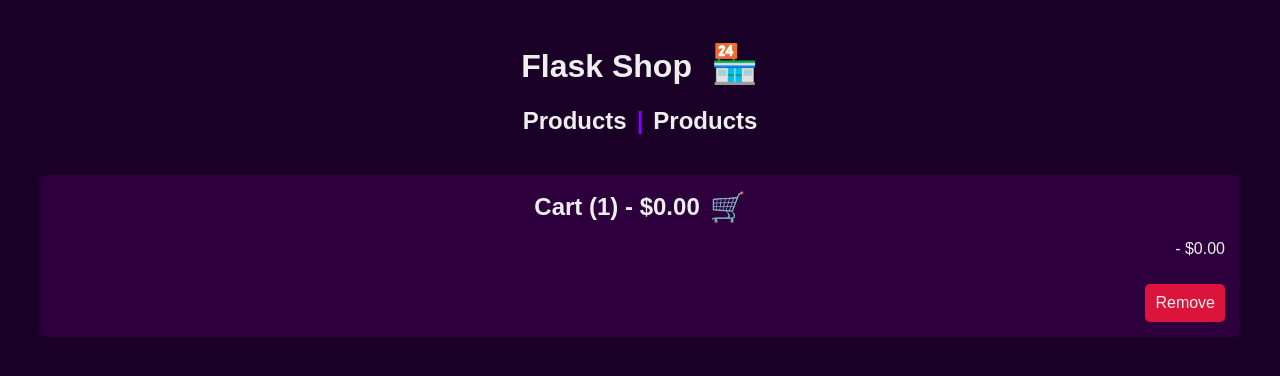
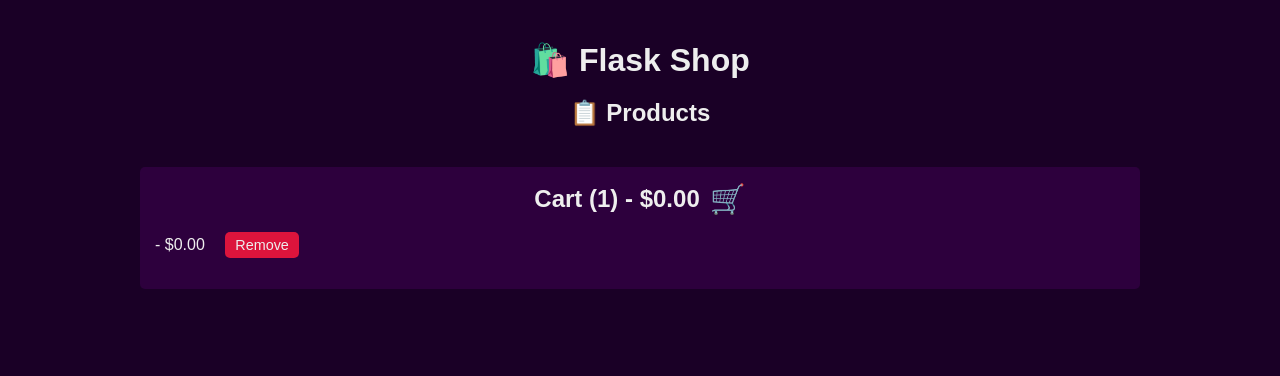
Before and after one commit to matin3ai/shop_flask, a Flask app: page /add_to_cart/1 in a window 1280 px wide. Shown: the top 376 px of the page. Run offline with Flask 3, Linux system fonts and the light colour scheme; data that the repository does not hold is empty.

Commit message:
add app.py

```diff
--- a/flask-shop/app.py
+++ b/flask-shop/app.py
@@ -1,31 +1,23 @@
-# Importing Flask to create the web application and handle requests
 from flask import Flask, render_template, request
 import requests
 
-# Initializing the Flask application
 app = Flask(__name__)
 
-# Defining the route for the homepage
 @app.route('/')
 def index():
-    # Fetching products from the Fake Store API with a limit of 8
     url = "https://fakestoreapi.com/products?limit=8"
     response = requests.get(url)
     products = response.json()
-    # Retrieving cart data from cookies or initializing an empty cart
     cart = request.cookies.get('cart', '[]')
     cart = eval(cart) if cart else []
     total = sum(item['price'] for item in cart)
     return render_template('index.html', products=products, cart=cart, total=total)
 
-# Route to add a product to the cart
 @app.route('/add_to_cart/<int:product_id>')
 def add_to_cart(product_id):
-    # Fetching specific product details from the API
     url = f"https://fakestoreapi.com/products/{product_id}"
     response = requests.get(url)
     product = response.json()
-    # Retrieving and updating cart data
     cart = request.cookies.get('cart', '[]')
     cart = eval(cart) if cart else []
     cart.append(product)
@@ -33,14 +25,15 @@
     resp.set_cookie('cart', str(cart))
     return resp
 
-# Route to clear the cart
-@app.route('/remove_from_cart')
-def remove_from_cart():
-    # Resetting cart and total
-    resp = app.make_response(render_template('index.html', products=requests.get("https://fakestoreapi.com/products?limit=8").json(), cart=[], total=0))
-    resp.set_cookie('cart', '[]')
+@app.route('/remove_from_cart/<int:index>')
+def remove_from_cart(index):
+    cart = request.cookies.get('cart', '[]')
+    cart = eval(cart) if cart else []
+    if 0 <= index < len(cart):
+        cart.pop(index)
+    resp = app.make_response(render_template('index.html', products=requests.get("https://fakestoreapi.com/products?limit=8").json(), cart=cart, total=sum(item['price'] for item in cart)))
+    resp.set_cookie('cart', str(cart))
     return resp
 
-# Running the application in debug mode
 if __name__ == '__main__':
-    app.run(debug=True)
+    app.run()
--- a/flask-shop/static/style.css
+++ b/flask-shop/static/style.css
@@ -1,4 +1,3 @@
-/* Setting the body background to dark purple */
 body {
     background-color: #1a0026;
     color: #eee;
@@ -7,13 +6,11 @@
     padding: 20px;
 }
 
-/* Centering the main container */
 .container {
-    max-width: 1200px;
+    max-width: 1000px;
     margin: 0 auto;
 }
 
-/* Styling headers */
 h1 {
     text-align: center;
     color: #eee;
@@ -41,7 +38,6 @@
     color: #8000ff;
 }
 
-/* Grid layout for product cards */
 .product-grid {
     display: grid;
     grid-template-columns: repeat(auto-fill, minmax(200px, 1fr));
@@ -49,13 +45,12 @@
     margin-top: 20px;
 }
 
-/* Styling individual product cards */
 .product-card {
     background-color: #2d003d;
     padding: 15px;
     text-align: center;
-    border-radius: 5px;
-    height: 350px; /* Fixed height to match image */
+    border-radius: 15px;
+    height: 350px;
     display: flex;
     flex-direction: column;
     justify-content: space-between;
@@ -64,6 +59,7 @@
 .product-card img {
     max-width: 100%;
     height: 200px;
+    border-radius: 15px;
     object-fit: contain;
 }
 
@@ -80,7 +76,6 @@
     font-weight: bold;
 }
 
-/* Styling the Add to Cart button */
 .add-to-cart {
     display: inline-block;
     padding: 10px;
@@ -96,7 +91,6 @@
     background-color: #9900e6;
 }
 
-/* Styling the cart section */
 .cart {
     background-color: #2d003d;
     padding: 15px;
@@ -104,7 +98,7 @@
     border-radius: 5px;
     display: flex;
     flex-direction: column;
-    align-items: flex-end;
+    align-items: flex-start;
 }
 
 .cart h2 {
@@ -113,20 +107,21 @@
     text-align: left;
 }
 
+
 .cart-icon {
     margin-left: 10px;
     font-size: 1.2em;
 }
 
-/* Styling the Remove button */
 .remove {
     display: inline-block;
-    padding: 10px;
+    border-radius: 5px;
+    padding: 5px 10px;
     background-color: crimson;
     color: #eee;
     text-decoration: none;
-    border-radius: 5px;
-    margin-top: 10px;
+    margin-left: 16px;
+    font-size: 0.9em;
 }
 
 .remove:hover {
--- a/flask-shop/templates/index.html
+++ b/flask-shop/templates/index.html
@@ -1,20 +1,16 @@
 <!DOCTYPE html>
 <html lang="en">
 <head>
-    <!-- Setting character encoding and viewport for responsive design -->
     <meta charset="UTF-8">
     <meta name="viewport" content="width=device-width, initial-scale=1.0">
     <title>Flask Shop</title>
-    <!-- Linking to the static CSS file -->
     <link rel="stylesheet" href="{{ url_for('static', filename='style.css') }}">
 </head>
 <body>
-    <!-- Main container for the shop layout -->
     <div class="container">
-        <h1>Flask Shop <span class="logo">🏪</span></h1>
-        <h2>Products <span class="separator">|</span> Products</h2>
+        <h1>🛍️ Flask Shop</h1>
+        <h2>📋 Products</h2>
         <div class="product-grid">
-            <!-- Looping through products to create dynamic cards -->
             {% for product in products %}
             <div class="product-card">
                 <img src="{{ product.image }}" alt="{{ product.title }}">
@@ -26,12 +22,10 @@
         </div>
         <div class="cart">
             <h2>Cart ({{ cart|length }}) - ${{ "%.2f" | format(total) }} <span class="cart-icon">🛒</span></h2>
-            <!-- Displaying cart items if any -->
             {% if cart %}
                 {% for item in cart %}
-                    <p>{{ item.title }} - ${{ "%.2f" | format(item.price) }}</p>
+                    <p>{{ item.title }} - ${{ "%.2f" | format(item.price) }} <a href="/remove_from_cart/{{ loop.index0 }}" class="remove">Remove</a></p>
                 {% endfor %}
-                <a href="/remove_from_cart" class="remove">Remove</a>
             {% endif %}
         </div>
     </div>
```
Also changed, not shown: flask-shop/static/script.js (deleted).
